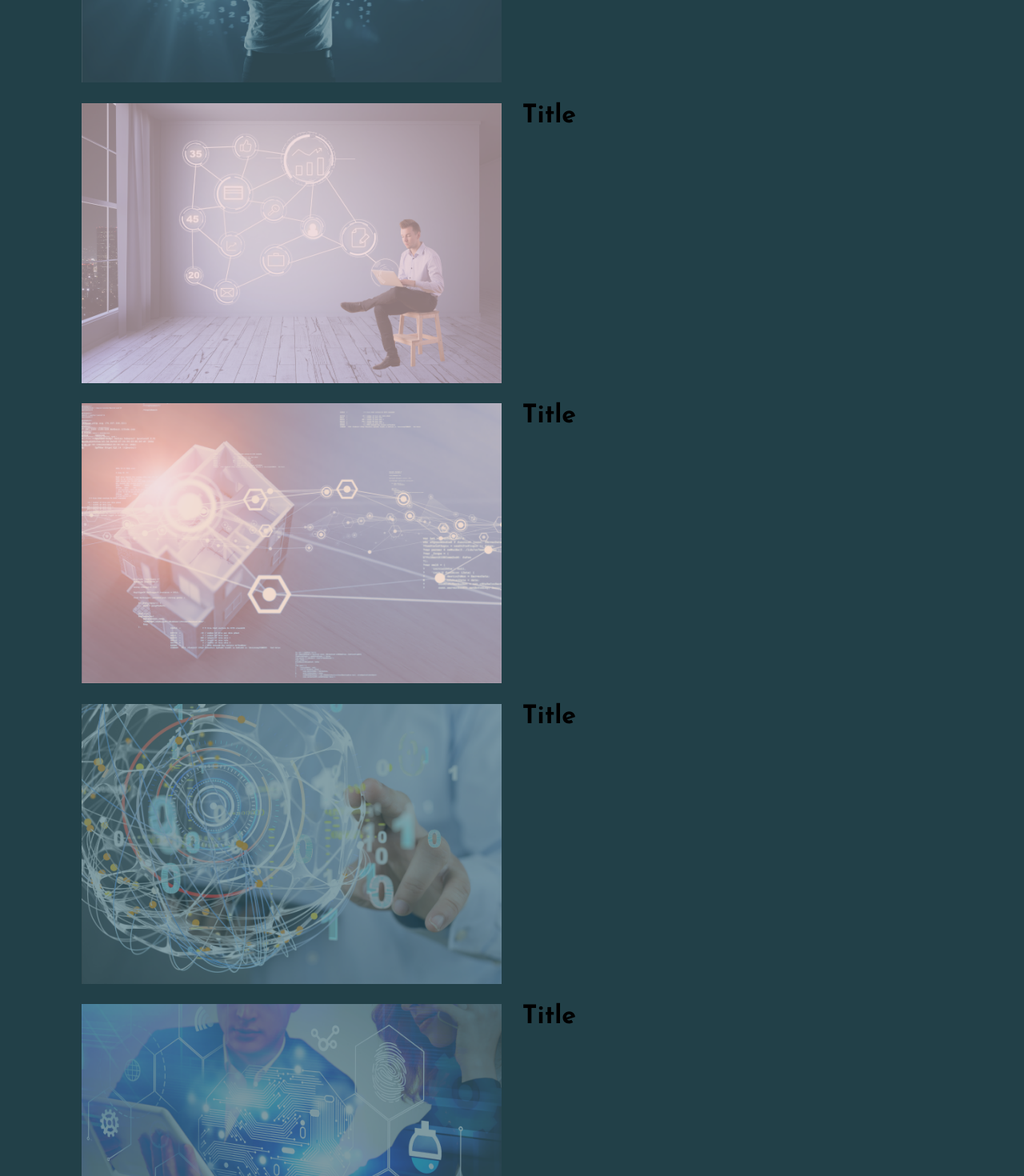
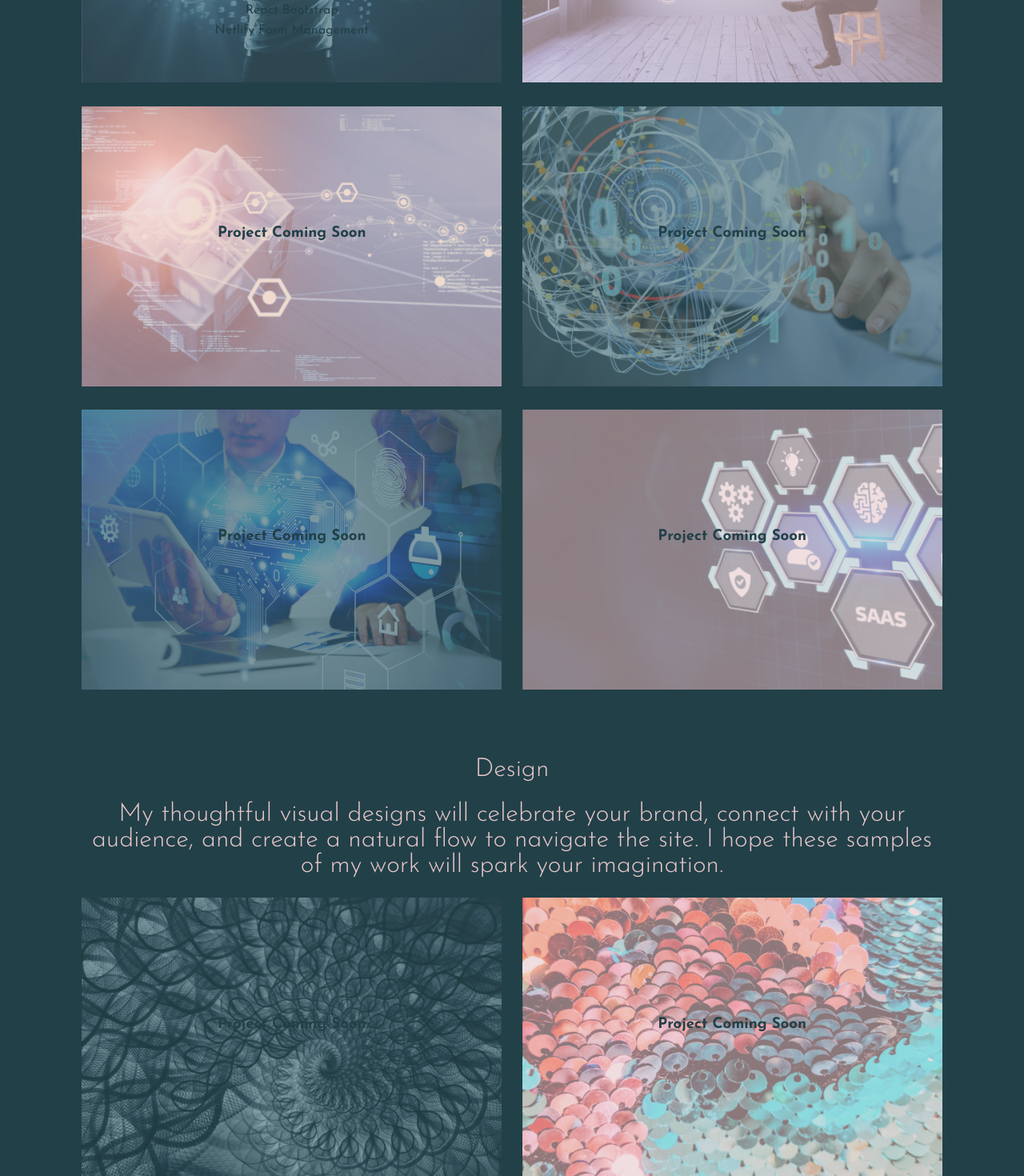
Before and after one commit to HeatherHerries/VisualVisionaryPortfolio, a React (Create React App) app: page /PortfolioPage in a window 1280 px wide. Shown: the part 820-2290 px from the top of the page at 80% size. Built offline with nearby package versions, Linux system fonts and the light colour scheme.

Commit message:
Created text on top of cards on the portfolio page.

```diff
--- a/src/Components/PortCardHolder.js
+++ b/src/Components/PortCardHolder.js
@@ -21,10 +21,21 @@ function PortCardHolder({sbText, pchPara, pchImgs}) {
         {pchImgs.map((pchImg) =>
 
         <>
-        <img className={`img${pchImg.index}`} key={pchImg.index} src={pchImg.img} alt={pchImg.alt} />
+          <div class="pch-card-container">
+            <img className={`img${pchImg.index}`} key={pchImg.index} src={pchImg.img} alt={pchImg.alt} />
 
-        <h1 className={`img${pchImg.index}`} key={pchImg.index}>{pchImg.title}</h1>
+            <h1 className={`img${pchImg.index}`} id="pch-card-title"key={pchImg.index}>{pchImg.title}</h1>
 
+            <h3 className={`img${pchImg.index}`} id="pch-card-subtitle"key={pchImg.index}>{pchImg.subtitle}</h3>
+
+            <p className={`img${pchImg.index}`} id="pch-card-item1"key={pchImg.index}>{pchImg.item1}</p>
+
+            <p className={`img${pchImg.index}`} id="pch-card-item2"key={pchImg.index}>{pchImg.item2}</p>
+
+            <p className={`img${pchImg.index}`} id="pch-card-item3"key={pchImg.index}>{pchImg.item3}</p>
+
+            <p className={`img${pchImg.index}`} id="pch-card-item4"key={pchImg.index}>{pchImg.item4}</p>
+          </div>
         </>
         )}
 
--- a/src/Pages/PortfolioPage.js
+++ b/src/Pages/PortfolioPage.js
@@ -54,60 +54,60 @@ function PortfolioPage() {
             img: DevImg2,
             index: '2',
             alt: 'Placeholder Image',
-            title: 'Title',
-            subtitle: 'Tools used:',
-            item1: 'Item 1',
-            item2: 'Item 2',
-            item3: 'Item 3',
-            item4: 'Item 4'
+            title: 'Rebellious Meow',
+            subtitle: 'Project Coming Soon',
+            item1: '',
+            item2: '',
+            item3: '',
+            item4: ''
             },
 
             {
             img: DevImg3,
             index: '3',
             alt: 'Placeholder Image',
-            title: 'Title',
-            subtitle: 'Tools used:',
-            item1: 'Item 1',
-            item2: 'Item 2',
-            item3: 'Item 3',
-            item4: 'Item 4'
+            title: '',
+            subtitle: 'Project Coming Soon',
+            item1: '',
+            item2: '',
+            item3: '',
+            item4: ''
             },
 
             {
             img: DevImg4,
             index: '4',
-            alt: 'Placeholder Image',
-            title: 'Title',
-            subtitle: 'Tools used:',
-            item1: 'Item 1',
-            item2: 'Item 2',
-            item3: 'Item 3',
-            item4: 'Item 4'
+            alt: '',
+            title: '',
+            subtitle: 'Project Coming Soon',
+            item1: '',
+            item2: '',
+            item3: '',
+            item4: ''
             },
 
             {
             img: DevImg5,
             index: '5',
             alt: 'Placeholder Image',
-            title: 'Title',
-            subtitle: 'Tools used:',
-            item1: 'Item 1',
-            item2: 'Item 2',
-            item3: 'Item 3',
-            item4: 'Item 4'
+            title: '',
+            subtitle: 'Project Coming Soon',
+            item1: '',
+            item2: '',
+            item3: '',
+            item4: ''
             },
 
             {
             img: DevImg6,
             index: '6',
             alt: 'Placeholder Image',
-            title: 'Title',
-            subtitle: 'Tools used:',
-            item1: 'Item 1',
-            item2: 'Item 2',
-            item3: 'Item 3',
-            item4: 'Item 4'
+            title: '',
+            subtitle: 'Project Coming Soon',
+            item1: '',
+            item2: '',
+            item3: '',
+            item4: ''
             },
           ]}
           />
@@ -123,72 +123,72 @@ function PortfolioPage() {
               img: DesignImg1,
               index: '1',
               alt: 'Placeholder Image',
-              title: 'Title',
-              subtitle: 'Tools used:',
-              item1: 'Item 1',
-              item2: 'Item 2',
-              item3: 'Item 3',
-              item4: 'Item 4'
+              title: '',
+              subtitle: 'Project Coming Soon',
+              item1: '',
+              item2: '',
+              item3: '',
+              item4: ''
               },
 
               {
               img: DesignImg2,
               index: '2',
               alt: 'Placeholder Image',
-              title: 'Title',
-              subtitle: 'Tools used:',
-              item1: 'Item 1',
-              item2: 'Item 2',
-              item3: 'Item 3',
-              item4: 'Item 4'
+              title: '',
+              subtitle: 'Project Coming Soon',
+              item1: '',
+              item2: '',
+              item3: '',
+              item4: ''
               },
 
               {
               img: DesignImg3,
               index: '3',
               alt: 'Placeholder Image',
-              title: 'Title',
-              subtitle: 'Tools used:',
-              item1: 'Item 1',
-              item2: 'Item 2',
-              item3: 'Item 3',
-              item4: 'Item 4'
+              title: '',
+              subtitle: 'Project Coming Soon',
+              item1: '',
+              item2: '',
+              item3: '',
+              item4: ''
               },
 
               {
               img: DesignImg4,
               index: '4',
               alt: 'Placeholder Image',
-              title: 'Title',
-              subtitle: 'Tools used:',
-              item1: 'Item 1',
-              item2: 'Item 2',
-              item3: 'Item 3',
-              item4: 'Item 4'
+              title: '',
+              subtitle: 'Project Coming Soon',
+              item1: '',
+              item2: '',
+              item3: '',
+              item4: ''
               },
 
               {
               img: DesignImg5,
               index: '5',
               alt: 'Placeholder Image',
-              title: 'Title',
-              subtitle: 'Tools used:',
-              item1: 'Item 1',
-              item2: 'Item 2',
-              item3: 'Item 3',
-              item4: 'Item 4'
+              title: '',
+              subtitle: 'Project Coming Soon',
+              item1: '',
+              item2: '',
+              item3: '',
+              item4: ''
               },
 
               {
               img: DesignImg6,
               index: '6',
               alt: 'Placeholder Image',
-              title: 'Title',
-              subtitle: 'Tools used:',
-              item1: 'Item 1',
-              item2: 'Item 2',
-              item3: 'Item 3',
-              item4: 'Item 4'
+              title: '',
+              subtitle: 'Project Coming Soon',
+              item1: '',
+              item2: '',
+              item3: '',
+              item4: ''
               },
             ]}
             />
--- a/src/Styles/PortCardHolder.css
+++ b/src/Styles/PortCardHolder.css
@@ -13,6 +13,15 @@
   padding: 0 0 3vh 0;
 }
 
+.pch-card-container {
+  transition: 300ms ease-out;
+}
+
+.pch-card-container:hover {
+  transform: scale(1.4);
+  transition: 300ms ease-in;
+}
+
 .pch-imgs {
   display: grid;
   grid-template-columns: 1fr 1fr;
@@ -21,14 +30,52 @@
 
 .pch-imgs img {
   width: 41vw;
-  transition: 300ms ease-out;
 }
 
-.pch-imgs img:hover {
-  transform: scale(1.4);
-  transition: 300ms ease-in;
+#pch-card-title {
+  width: 41vw;
+  position: absolute;
+  margin-top: -23vw;
+  text-align: center;
+  color: #224048;
 }
 
-.pch-imgs h1 {
+#pch-card-subtitle {
+  width: 41vw;
+  position: absolute;
+  margin-top: -16vw;
+  text-align: center;
+  color: #224048;
+}
 
+#pch-card-item1 {
+  width: 41vw;
+  position: absolute;
+  margin-top: -12vw;
+  text-align: center;
+  color: #224048;
 }
+
+#pch-card-item2 {
+  width: 41vw;
+  position: absolute;
+  margin-top: -10vw;
+  text-align: center;
+  color: #224048;
+}
+
+#pch-card-item3 {
+  width: 41vw;
+  position: absolute;
+  margin-top: -8vw;
+  text-align: center;
+  color: #224048;
+}
+
+#pch-card-item4 {
+  width: 41vw;
+  position: absolute;
+  margin-top: -6vw;
+  text-align: center;
+  color: #224048;
+}
```
